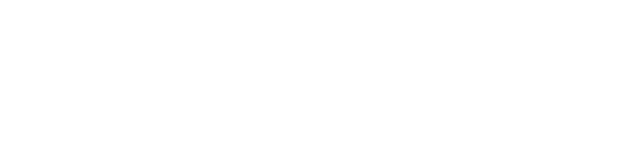
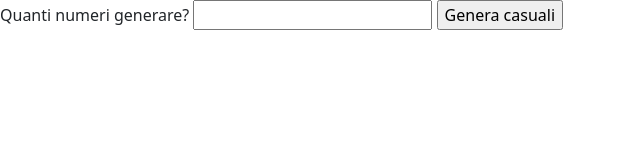
Before and after one commit to RiccardoGabba/js-jsnacks-blocco-1, a plain HTML site: page array_tail/index.html in a window 1280 px wide. Shown: the whole page, without its empty margins (0-640 px from the left). Drawn offline with nearby package versions, Linux system fonts and the light colour scheme.

Commit message:
finished the second assignment

```diff
--- a/array_tail/index.html
+++ b/array_tail/index.html
@@ -7,6 +7,13 @@
     <title>Document</title>
 </head>
 <body>
+
+    <p>Quanti numeri generare?
+        <input type="text" id="quanti">
+        <input type="button" onclick="casuali()" value="Genera casuali">
+     </p>
+     <p id="casuali"></p>
+
     <script src="script.js"></script>
 </body>
 </html>
--- a/array_tail/script.js
+++ b/array_tail/script.js
@@ -1,8 +1,18 @@
-var foo = [];
+function casuali() {
+   let riomare = [];
 
+    n = parseInt(document.getElementById("quanti").value);
+    if (n > 0 && n <= 100) {
+      str = "";
+      for (i = 0; i < n; i++) {
+           num = Math.round(Math.random()*100 + 1);
 
-for (var i = 1; i <= 100; i++) {
-   foo.push(i);
-}
-
-console.log(foo)
+           riomare.push(num);
+       }
+      console.log(riomare)
+      document.getElementById("casuali").innerHTML = riomare.slice(riomare.length - 5, riomare.length);
+     }
+     else {
+        document.getElementById("casuali").innerHTML = "Inserisci un numero maggiore di 0 e inferiore a 100";
+     }
+  }
```
